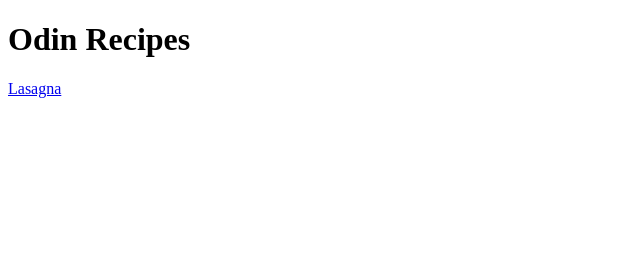
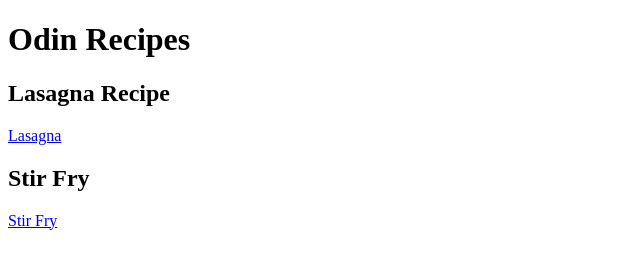
Before and after one commit to cvillanueva4111/odin-recipes, a plain HTML site: page index.html in a window 1280 px wide. Shown: the whole page, without its empty margins (0-640 px from the left). Drawn offline with Linux system fonts and the light colour scheme.

Commit message:
Add lasagna/stir-fry header and add stir fry link

```diff
--- a/index.html
+++ b/index.html
@@ -8,6 +8,9 @@
 </head>
 <body>
     <h1>Odin Recipes</h1>
+    <h2>Lasagna Recipe</h2>
     <a href="./recipes/lasagna.html">Lasagna</a>
+    <h2>Stir Fry</h2>
+    <a href="./recipes/stir-fry.html">Stir Fry</a>
 </body>
 </html>
```
